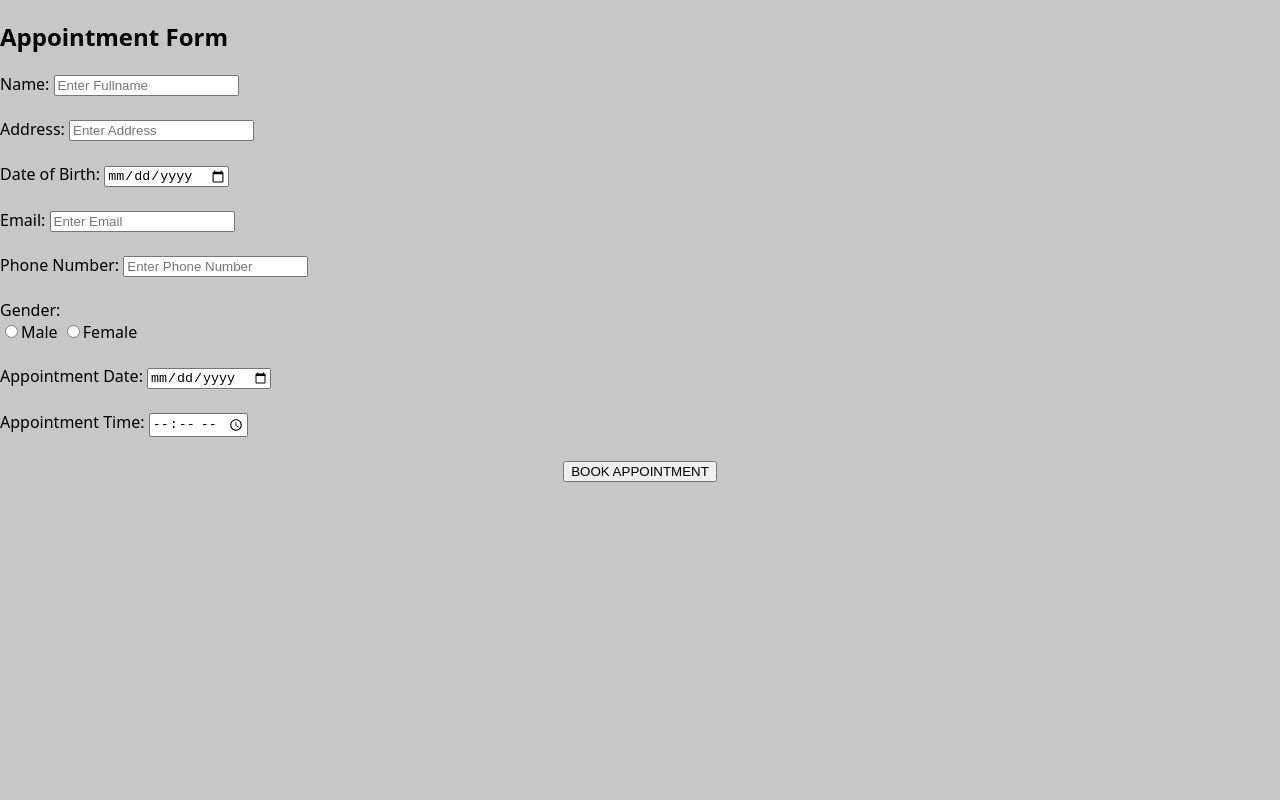
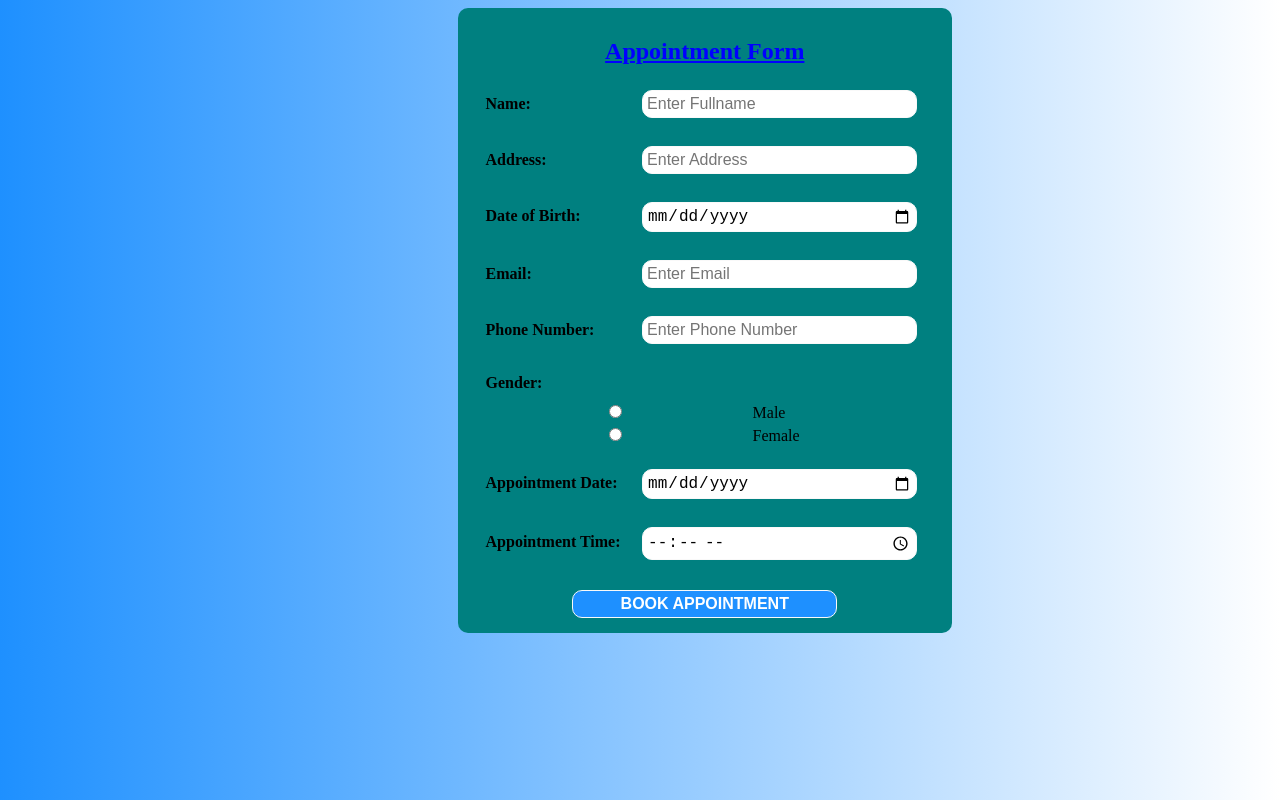
Before and after one commit to Kneez13/Kneez13.github.io, a plain HTML site: page index.html in a window 1280 px wide. Drawn offline with Linux system fonts and the light colour scheme.

Commit message:
Add files via upload

```diff
--- a/style.css
+++ b/style.css
@@ -1,64 +1,49 @@
-body {
-  margin: 0px;
-  padding: 0px;
-  background-image: radial-gradient(#c7c7c7 25%, #c7c7c7 74%);
-  font-family: system-ui;
+div.form{
+    background-color: teal;
+    width: 12cm;
+    padding: 10px 20px;
+    border-radius: 10px;
 }
-.clearfix {
-  clear: both;
+
+label{
+    width: 140px;
+    display: inline-block;
+    margin: 0.2cm;
+    font-size: 16px;
+    font-weight: bold;
 }
-.main {
-  height: 2500px;
-  width: 1000px;
-  background-color: Khaki;
-  box-shadow: 5px 7px 15px 5px #b9b6b6;
-  margin: 20px auto;
+
+input{
+    padding: 4px;
+    margin: 5px;
+    font-size: 16px;
+    border-radius: 10px;
+    border: 1px solid #f9f9f9;
+    width: 7cm;
 }
-.top-section {
-  background-color: #151b29;
-  text-align: center;
-  padding: 20px;
+
+input#submit{
+    margin-top: 7px;
+    color: white;
+    font-weight: bold;
+    padding: 4px;
+    background-color: dodgerblue;
 }
-.profile {
-  width: 150px;
-  border-radius: 30px;
+
+input#submit:hover{
+    background-color: green;
+    color: #f9f9f9;
 }
-.p1 {
-  border-radius: 0px;
-  color: bisque;
-  font-style: oblique;
-  font-size: larger;
-  font-weight: bold;
+
+h2{
+    text-align: center;
+    text-decoration: underline;
+    color: blue;
+    font-size: 24px;
 }
-.p2 {
-  border-radius: 0px;
-  color: bisque;
-  font-style: oblique;
-  font-size: larger;
-  font-weight: bold;
+.form{
+    margin-left: 450px;
 }
-.p3 {
-  border-radius: 0px;
-  color: bisque;
-  font-style: oblique;
-  font-size: larger;
-  font-weight: bold;
+body{
+    background-image: linear-gradient(to right,dodgerblue,white);
 }
-.ed {
-  font-style: oblique;
-  font-weight: bold;
-  color: black;
-  border-style: solid black 30px;
-  border-bottom-left-radius: 10px;
-  border-bottom-right-radius: 10px;
-  width: 300px;
-  border-style: solid;
-  text-align: center;
-
-}
-.h3 {
-  font-style: oblique;
-  font-weight: bold;
-  color:#c7c7c7;
-  border-top: #b9b6b6;
-}
```
